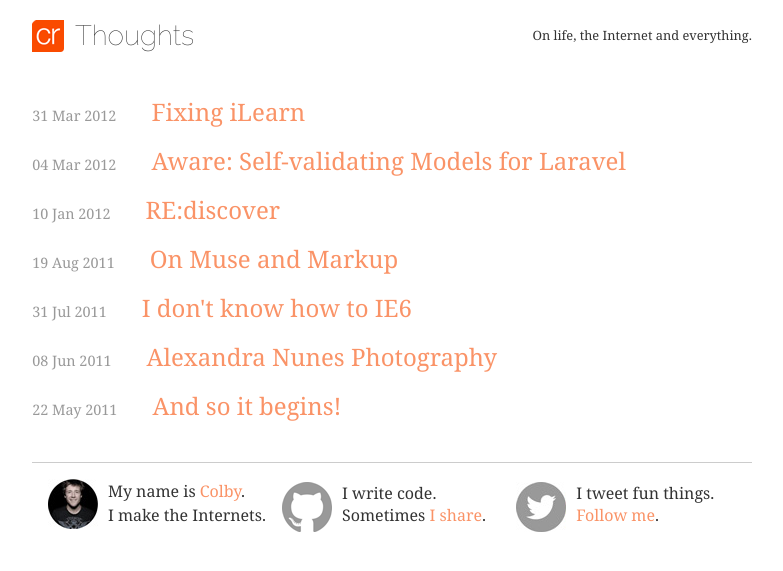
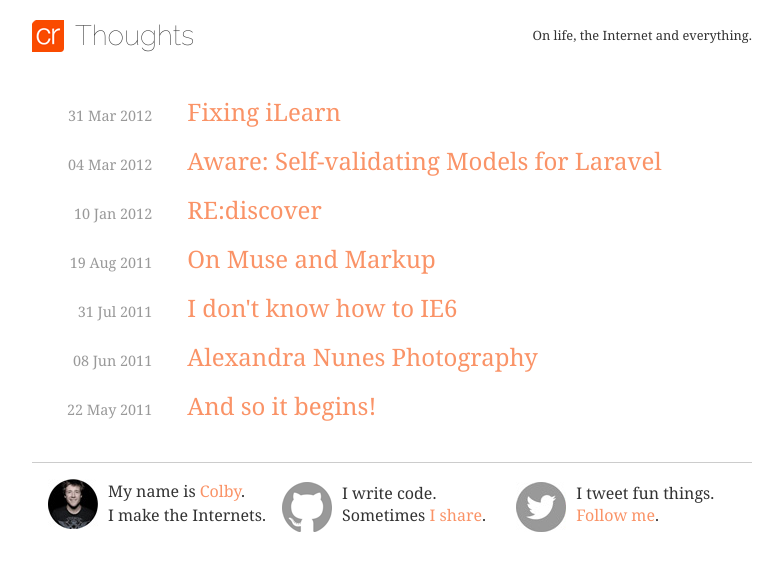
Before and after one commit to colbyr/colbyr.github.io, a Jekyll site: the page built from index.html, in a window 1280 px wide. Shown: the top 571 px of the page, without its empty margins (248-1031 px from the left). Built offline with Jekyll 4.4.1, drawn with Linux system fonts in a browser that asks for light colours.

Commit message:
some padding for post-list dates

```diff
--- a/css/main.css
+++ b/css/main.css
@@ -189,8 +189,11 @@ small {
     margin-bottom: .67em;
   }
   .post-list .date {
+    display: inline-block;
     font-size: .6em;
     margin-right: 2em;
+    text-align: right;
+    min-width: 120px;
   }
 
 @media handheld,only screen and (max-width:768px) {
```
